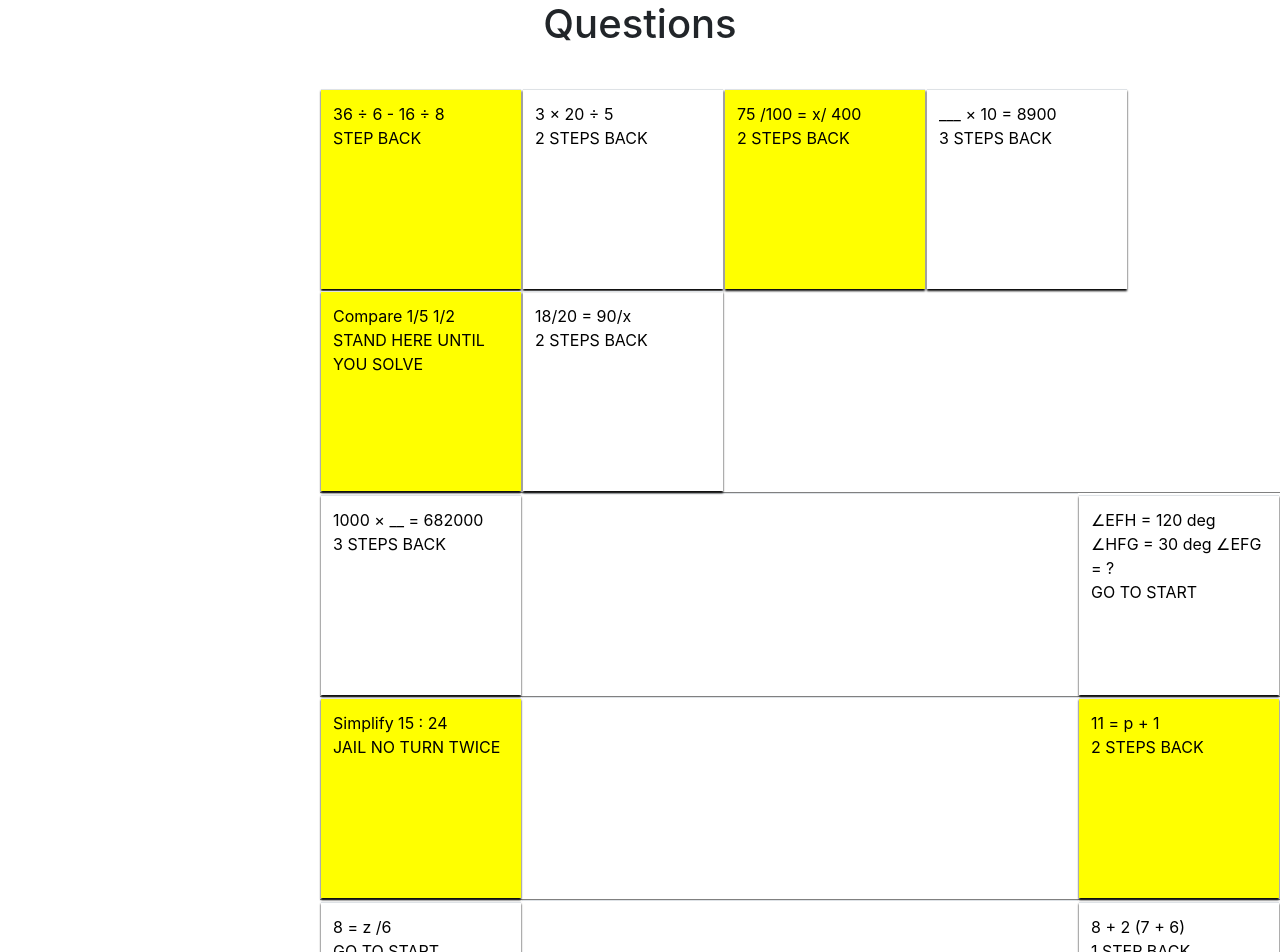
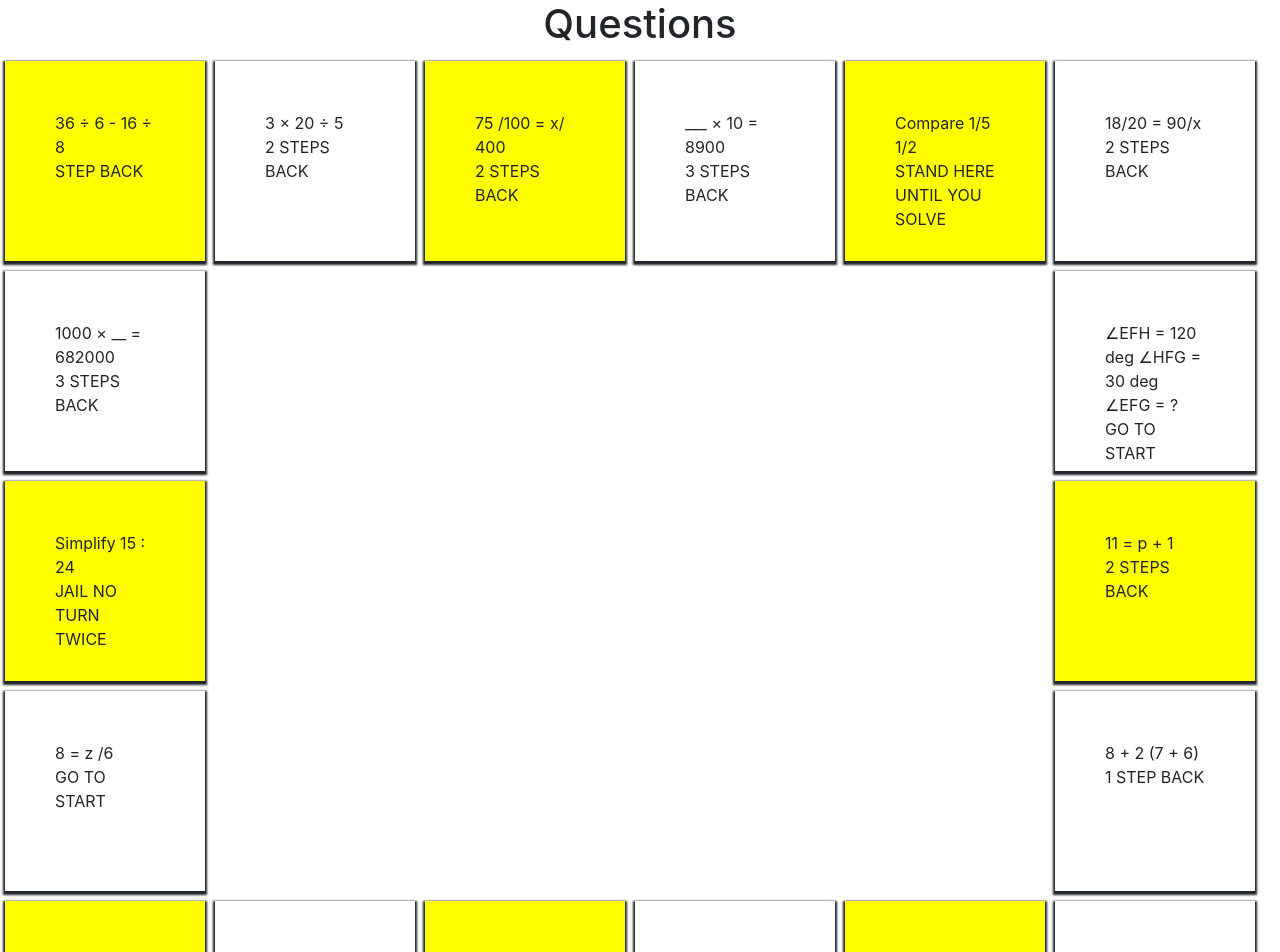
Before and after one commit to Priyami/React-api, a React (Create React App) app: page / in a window 1280 px wide. Shown: the top 952 px of the page. Built offline with nearby package versions, Linux system fonts and the light colour scheme.

Commit message:
New CSS for empty cell - To generate uniform playboard

```diff
--- a/public/math.json
+++ b/public/math.json
@@ -112,13 +112,13 @@
       "id":19,
       "question":"b – 11 = 11",
       "answer":"22",
-      "step": "3 STEPS BACK"
+      "step":"3 STEPS BACK"
     },
     {
       "id":20,
       "question":"8 × ____ = 5600",
       "answer":"700",
-      "step": "STAND HERE UNTIL YOU SOLVE"
+      "step":"STAND HERE UNTIL YOU SOLVE"
     }
   ]
 }
--- a/src/components/questions.js
+++ b/src/components/questions.js
@@ -10,102 +10,93 @@ import QuestionPage from "./QuestionPage";
         return (
         <div>
           <center><h1>Questions</h1></center>
-          <div className = "table">
-          <table id = "tbl1">
+          <div>
+          <table id = "tbl1" >
           <tbody>
           <tr id ="row1">
-                <td id ="dd" className= "questions" bgcolor="Yellow">
+                <td className ="questions" bgcolor="Yellow">
                     <QuestionPage question = {mathQuestions[0]}/>
                 </td>
-                <td className= "questions">
+                <td className ="questions">
                   <QuestionPage question = {mathQuestions[1]}/>
                  </td>
-                 <td className= "questions" bgcolor="Yellow">
+                 <td className ="questions" bgcolor="Yellow">
                     <QuestionPage question = {mathQuestions[2]}/>
                  </td>
-                <td className= "questions">
+                <td className ="questions">
                   <QuestionPage question = {mathQuestions[3]}/>
                  </td>
-                 <td className= "questions" bgcolor="Yellow">
+                 <td className ="questions" bgcolor="Yellow">
                     <QuestionPage question = {mathQuestions[5]}/>
                  </td>
-                 <td className= "questions">
+                 <td className ="questions">
                     <QuestionPage question = {mathQuestions[6]}/>
                  </td>
 
+          </tr>
 
-          </tr>
-          </tbody>
-          </table>
-          <table id ="tbl1">
-          <tbody>
-           <tr id="row2">
-                <td className= "questions">
+          <tr id="row2">
+                <td className ="questions">
                     <QuestionPage question = {mathQuestions[8]}/>
                  </td>
-                <td width = "810" bgcolor="#ffffff">
+                <td className="empty-cell"></td>
+                 <td className="empty-cell"></td>
+                 <td className="empty-cell"></td>
+                 <td className="empty-cell"></td>
 
-                 </td>
-
-                 <td className= "questions">
+                 <td className ="questions">
                     <QuestionPage question = {mathQuestions[9]}/>
                  </td>
 
           </tr>
-          </tbody>
-          </table>
-          <table id="tbl3">
-          <tbody>
+
           <tr id = "row3">
-                <td className= "questions" bgcolor="Yellow">
+                <td className ="questions" bgcolor="Yellow">
                     <QuestionPage question = {mathQuestions[10]}/>
                  </td>
-                <td width = "810" bgcolor="#ffffff">
-                  </td>
+                <td className="empty-cell"></td>
+                 <td className="empty-cell"></td>
+                 <td className="empty-cell"></td>
+                 <td className="empty-cell"></td>
 
-                 <td className= "questions" bgcolor="Yellow">
+
+                 <td className ="questions" bgcolor="Yellow">
                    <QuestionPage question = {mathQuestions[11]}/>
                  </td>
 
           </tr>
-          </tbody>
-          </table>
-          <table id ="tbl4">
-          <tbody>
-         <tr id ="row4">
-                <td className= "questions">
+
+          <tr id ="row4">
+                <td className ="questions">
                     <QuestionPage question = {mathQuestions[12]}/>
                  </td>
-                <td width = "810" bgcolor="#ffffff">
-
-                 </td>
-
-                 <td className= "questions">
+                 <td className="empty-cell"></td>
+                 <td className="empty-cell"></td>
+                 <td className="empty-cell"></td>
+                 <td className="empty-cell"></td>
+                 <td className ="questions" >
                     <QuestionPage question = {mathQuestions[13]}/>
                  </td>
 
           </tr>
-          </tbody>
-          </table>
-          <table id ="tbl5">
-          <tbody>
+
           <tr id ="row5">
-                <td className= "questions" bgcolor="Yellow">
+                <td  className ="questions" bgcolor="Yellow">
                     <QuestionPage question = {mathQuestions[14]}/>
                  </td>
-                <td className= "questions">
+                <td className ="questions">
                     <QuestionPage question = {mathQuestions[15]}/>
                  </td>
-                 <td className= "questions" bgcolor="Yellow">
+                 <td className ="questions" bgcolor="Yellow">
                     <QuestionPage question = {mathQuestions[16]}/>
                  </td>
-                <td className= "questions">
+                <td className ="questions">
                   <QuestionPage question = {mathQuestions[17]}/>
                  </td>
-                 <td  className= "questions" bgcolor="Yellow">
+                 <td  className ="questions" bgcolor="Yellow">
                     <QuestionPage question = {mathQuestions[18]}/>
                  </td>
-                 <td className= "questions">
+                 <td className ="questions">
                     <QuestionPage question = {mathQuestions[19]}/>
                  </td>
 
@@ -116,6 +107,7 @@ import QuestionPage from "./QuestionPage";
 
 
 
+
          </div>
 
 
--- a/src/index.css
+++ b/src/index.css
@@ -39,16 +39,19 @@ code {
 img {
   border-radius: 5px 5px 0 0;
 }
-.table {
-	margin: 20px;
-	padding: 20px 20px 20px 300px;
+.empty-cell {
+  display: inline-flex;
+  margin:5px;
+  width: 200px;
+  height: 200px;
+  padding: 50px;
+  border: none;
 }
 .questions{
-  display: inline-block;
-  margin:1px;
-
-  box-shadow: 0 2px 2px ;
+  display: inline-flex;
+  margin:5px;
+  box-shadow: 0 2px 2px 2px;
   width: 200px;
   height: 200px;
-  padding: 20px;
+  padding: 50px;
 }
```
Also changed, not shown: src/components/create_table.js (+76 -0 lines).
